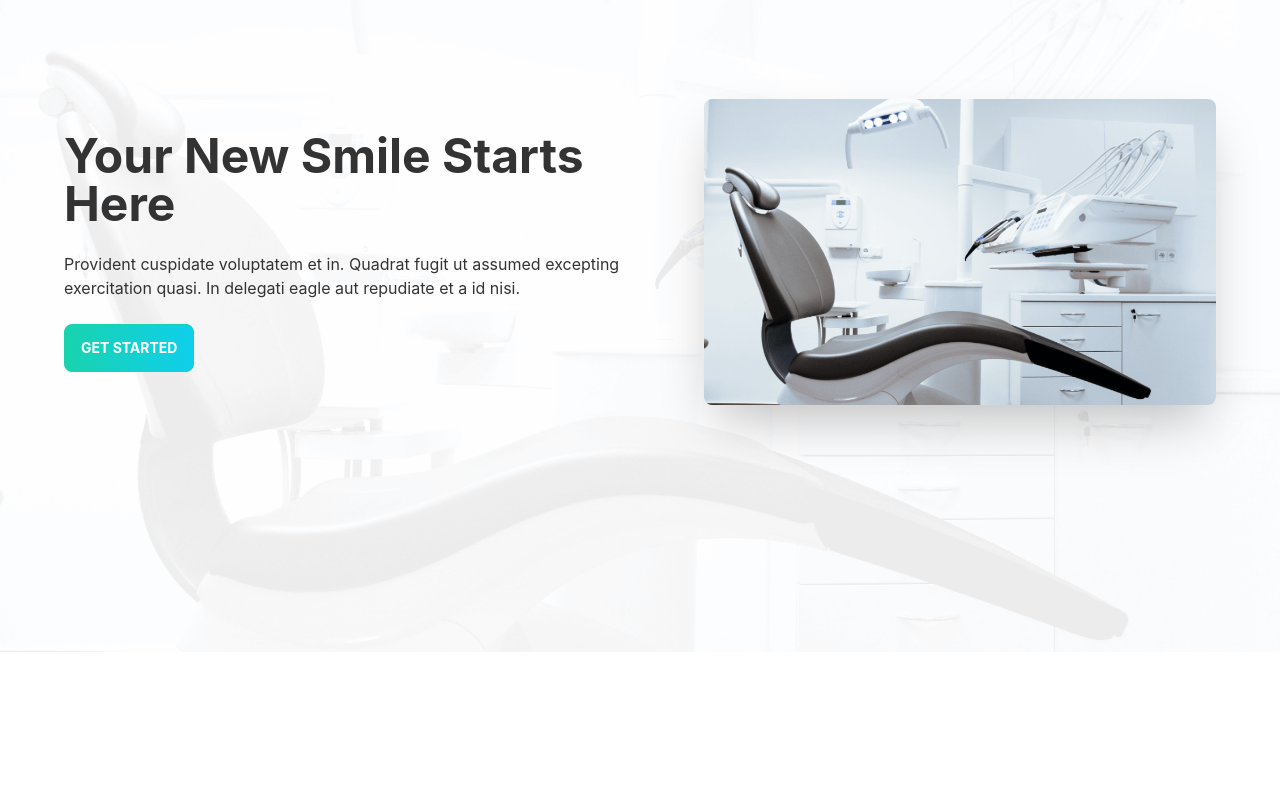
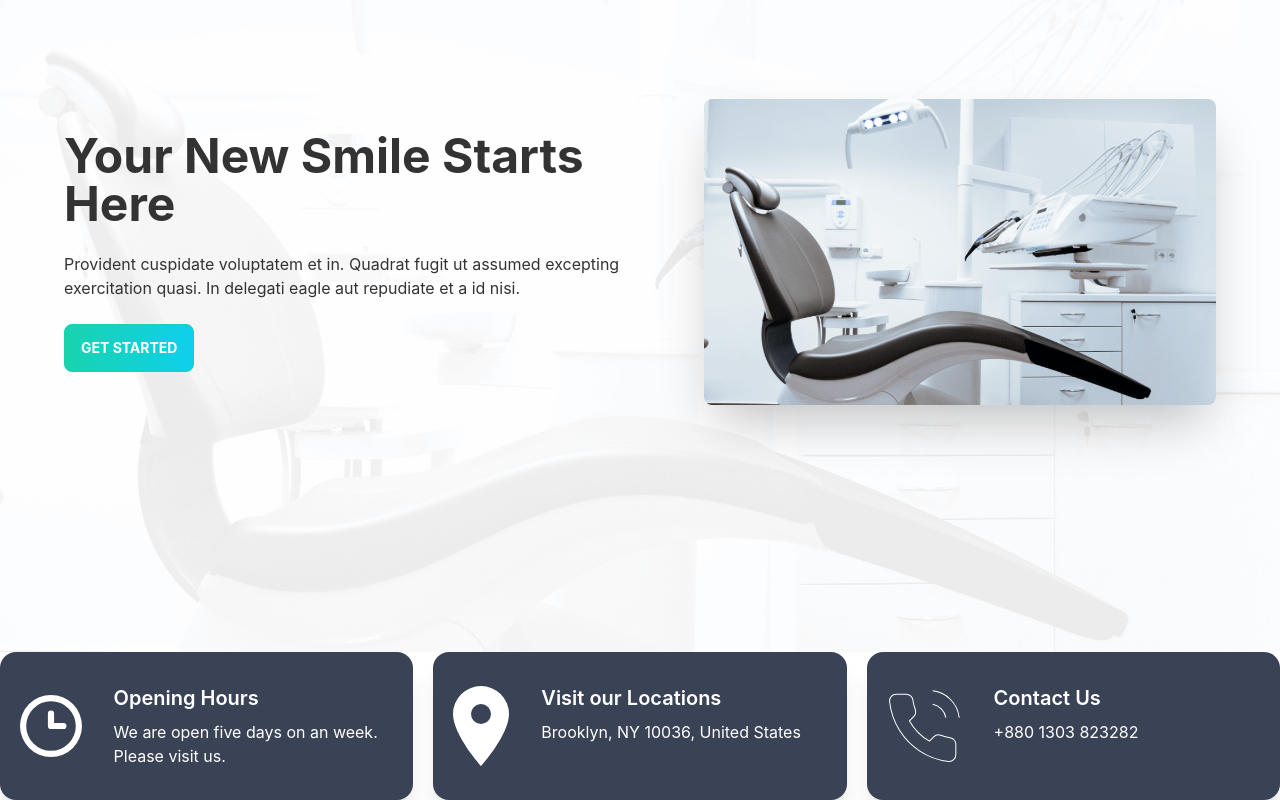
Before and after one commit to azmi0323/doctor-potal-project-client, a React (Create React App) app: page /home in a window 1280 px wide. Shown: the part 244-1044 px from the top of the page. Before the commit the page ends 896 px from the top, so only its background shows below. Built offline with nearby package versions, Linux system fonts and the light colour scheme.

Commit message:
commit after adding more features

```diff
--- a/src/Pages/Home/Home.js
+++ b/src/Pages/Home/Home.js
@@ -1,10 +1,13 @@
 import React from 'react';
 import Banner from './Banner';
+import Info from './Info';
+
 
 const Home = () => {
     return (
         <div>
             <Banner></Banner>
+            <Info></Info>
         </div>
     );
 };
--- /dev/null
+++ b/src/Pages/Home/Info.js
@@ -0,0 +1,17 @@
+import React from 'react';
+import InfoCard from './InfoCard';
+import clock from '../../assets/icons/clock.svg'
+import marker from '../../assets/icons/marker.svg'
+import phone from '../../assets/icons/phone.svg'
+
+const Info = () => {
+    return (
+        <div className='grid grid-cols-1 lg:grid-cols-3 gap-5'>
+            <InfoCard cardTitle='Opening Hours'cardBody='We are open five days on an week. Please visit us.' img={clock}></InfoCard>
+            <InfoCard cardTitle='Visit our Locations'cardBody='Brooklyn, NY 10036, United States' img={marker}></InfoCard>
+            <InfoCard cardTitle='Contact Us' cardBody='+880 1303 823282' img={phone}></InfoCard>
+        </div>
+    );
+};
+
+export default Info;
--- /dev/null
+++ b/src/Pages/Home/InfoCard.js
@@ -0,0 +1,20 @@
+import React from "react";
+
+const InfoCard = ({img,cardTitle,cardBody}) => {
+  return (
+    <div class="card lg:card-side text-white shadow-xl bg-accent">
+      <figure className="pl-5">
+        <img
+          src={img}
+          alt="Album"
+        />
+      </figure>
+      <div class="card-body">
+        <h2 class="card-title">{cardTitle}</h2>
+        <p>{cardBody}</p>
+      </div>
+    </div>
+  );
+};
+
+export default InfoCard;
```
